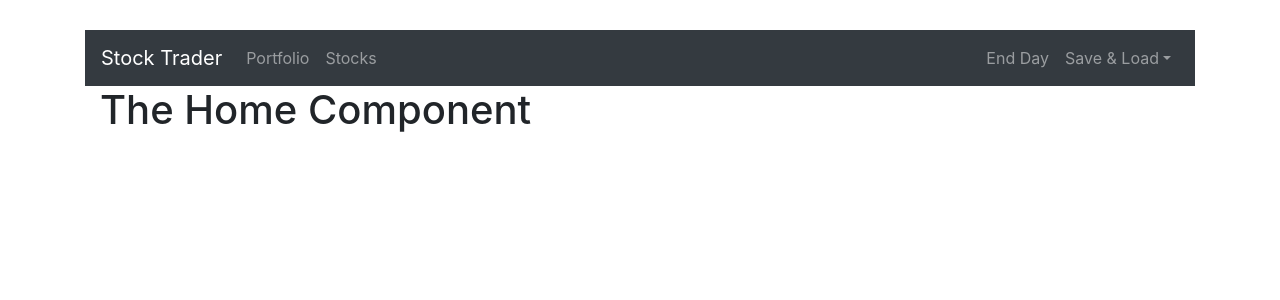
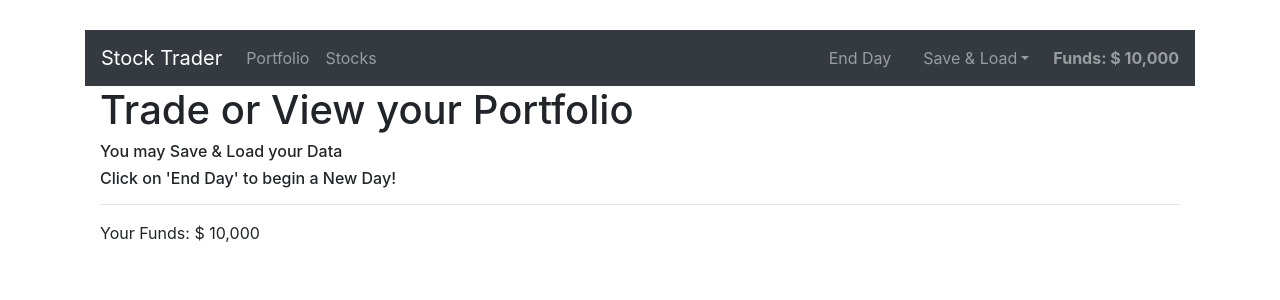
Before and after one commit to AllenLin0321/stock-trader, a Vue app: page / in a window 1280 px wide. Shown: the top 300 px of the page. Built offline with nearby package versions, Linux system fonts and the light colour scheme.

Commit message:
Ending the Day - Randomizing Stocks

```diff
--- a/src/components/Header.vue
+++ b/src/components/Header.vue
@@ -14,17 +14,41 @@
         <!-- Right aligned nav items -->
         <b-navbar-nav class="ml-auto">
 
-          <b-nav-item href="#">End Day</b-nav-item>
+          <b-nav-item href="#" @click="endDay" class="mr-3">End Day</b-nav-item>
 
-          <b-nav-item-dropdown right>
+          <b-nav-item-dropdown class="mr-3">
             <!-- Using 'button-content' slot -->
-            <template slot="button-content">Save & Load</template>
+            <template slot="button-content" >Save & Load</template>
             <b-dropdown-item href="#">Save Data</b-dropdown-item>
             <b-dropdown-item href="#">Load Data</b-dropdown-item>
           </b-nav-item-dropdown>
+
+          <!-- Show the funds on the header -->
+          <b-nav-text><strong>Funds: {{ funds | currency }}</strong></b-nav-text>
 
         </b-navbar-nav>
       </b-collapse>
     </b-navbar>
   </div>
 </template>
+
+<script>
+
+  import { mapActions } from 'vuex';
+
+  export default {
+    computed: {
+      funds() {
+        return this.$store.getters.funds;
+      }
+    },
+    methods: {
+      ...mapActions([
+        'randomizeStocks'
+      ]),
+      endDay() {
+        this.randomizeStocks();
+      }
+    }
+  }
+</script>
--- a/src/components/Home.vue
+++ b/src/components/Home.vue
@@ -1,3 +1,19 @@
 <template>
-    <h1>The Home Component</h1>
+    <div>
+        <h1>Trade or View your Portfolio</h1>
+        <h6>You may Save & Load your Data</h6>
+        <h6>Click on 'End Day' to begin a New Day!</h6>
+        <hr>
+        <p>Your Funds: {{ funds | currency }}</p>
+    </div>
 </template>
+
+<script>
+    export default {
+        computed: {
+            funds() {
+                return this.$store.getters.funds;
+            }
+        }
+    }
+</script>
--- a/src/components/portfolio/Stock.vue
+++ b/src/components/portfolio/Stock.vue
@@ -6,24 +6,32 @@
                 <small>(Price : {{ stock.price }}) | Quantity: {{ stock.quantity }}</small>
             </div>
             <b-row>
-                <b-col md="8">
+                <b-col md="6">
                     <b-form-input
                         type="number"
                         placeholder="Quantity"
                         class="float-left"
-                        v-model="quantity"></b-form-input>
+                        v-model="quantity"
+                        :class="{danger: insufficientQuantity}"></b-form-input>
                 </b-col>
                 <b-col>
                     <b-button
                         variant="info"
                         class="float-right"
                         @click="sellStock"
-                        :disabled="quantity <= 0 || Number.isInteger(quantity)">Sell</b-button>
+                        :disabled="insufficientQuantity || quantity <= 0 || Number.isInteger(quantity)">
+                        {{ insufficientQuantity? 'Not enough': 'Sell' }}</b-button>
                 </b-col>
             </b-row>
         </b-card>
     </b-col>
 </template>
+
+<style scoped>
+    .danger {
+        border: 1px solid red;
+    }
+</style>
 
 <script>
 
@@ -34,6 +42,11 @@
         data() {
             return {
                 quantity: 0
+            }
+        },
+        computed: {
+            insufficientQuantity() {
+                return this.quantity > this.stock.quantity;
             }
         },
         methods: {
--- a/src/components/stocks/Stock.vue
+++ b/src/components/stocks/Stock.vue
@@ -6,24 +6,32 @@
                 <small>(Price : {{ stock.price }})</small>
             </div>
             <b-row>
-                <b-col md="8">
+                <b-col md="6">
                     <b-form-input
                         type="number"
                         placeholder="Quantity"
                         class="float-left"
-                        v-model="quantity"></b-form-input>
+                        v-model="quantity"
+                        :class="{danger: insufficientFunds}"></b-form-input>
                 </b-col>
                 <b-col>
                     <b-button
                         variant="success"
                         class="float-right"
                         @click="buyStock"
-                        :disabled="quantity <= 0 || Number.isInteger(quantity)">Buy</b-button>
+                        :disabled="insufficientFunds || quantity <= 0 || Number.isInteger(quantity)">
+                        {{ insufficientFunds? 'Insufficient Funds' : 'Buy' }}</b-button>
                 </b-col>
             </b-row>
         </b-card>
     </b-col>
 </template>
+
+<style scoped>
+    .danger {
+        border: 1px solid red;
+    }
+</style>
 
 <script>
     export default {
@@ -31,6 +39,14 @@
         data() {
             return {
                 quantity: 0
+            }
+        },
+        computed: {
+            funds() {
+                return this.$store.getters.funds;
+            },
+            insufficientFunds() {
+                return this.quantity * this.stock.price > this.funds;
             }
         },
         methods: {
--- a/src/main.js
+++ b/src/main.js
@@ -9,6 +9,10 @@ import 'bootstrap-vue/dist/bootstrap-vue.css'
 Vue.use(BootstrapVue);
 Vue.config.productionTip = false;
 
+Vue.filter('currency', value => {
+  return `$ ${value.toLocaleString()}`;
+})
+
 new Vue({
   router,
   store,
--- a/src/store/modules/stocks.js
+++ b/src/store/modules/stocks.js
@@ -9,7 +9,9 @@ const mutations = {
         state.stocks = stocks;
     },
     'RND_STOCKS' (state) {
-
+        state.stocks.forEach( stock => {
+            stock.price = Math.round(stock.price * (1 + Math.random() - 0.5 ));
+        });
     }
 };
 
```
